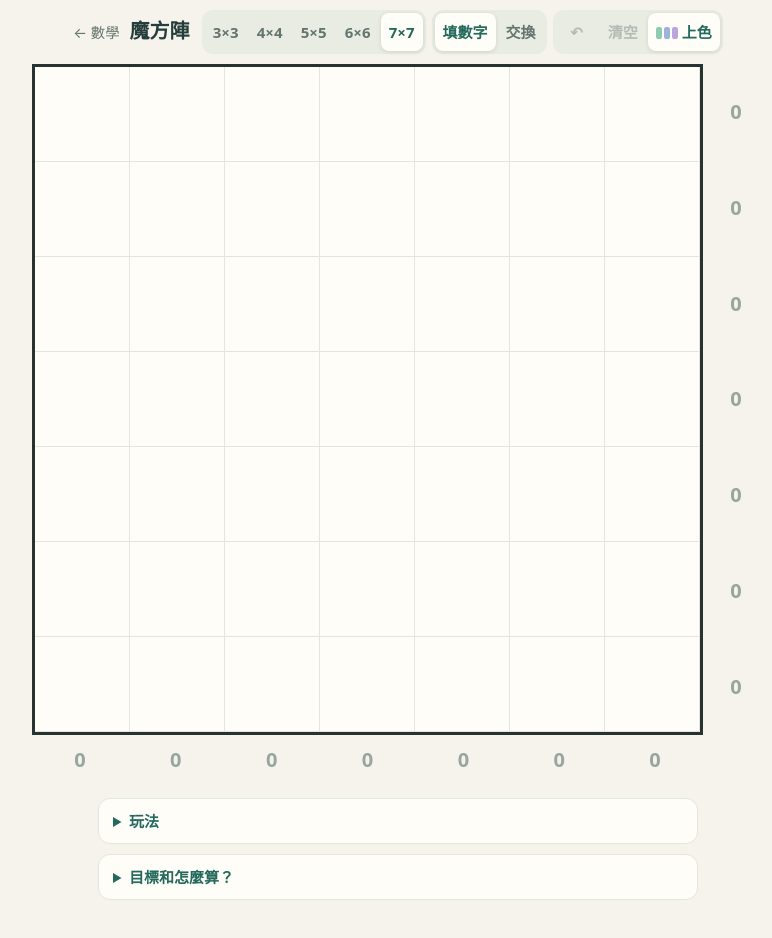
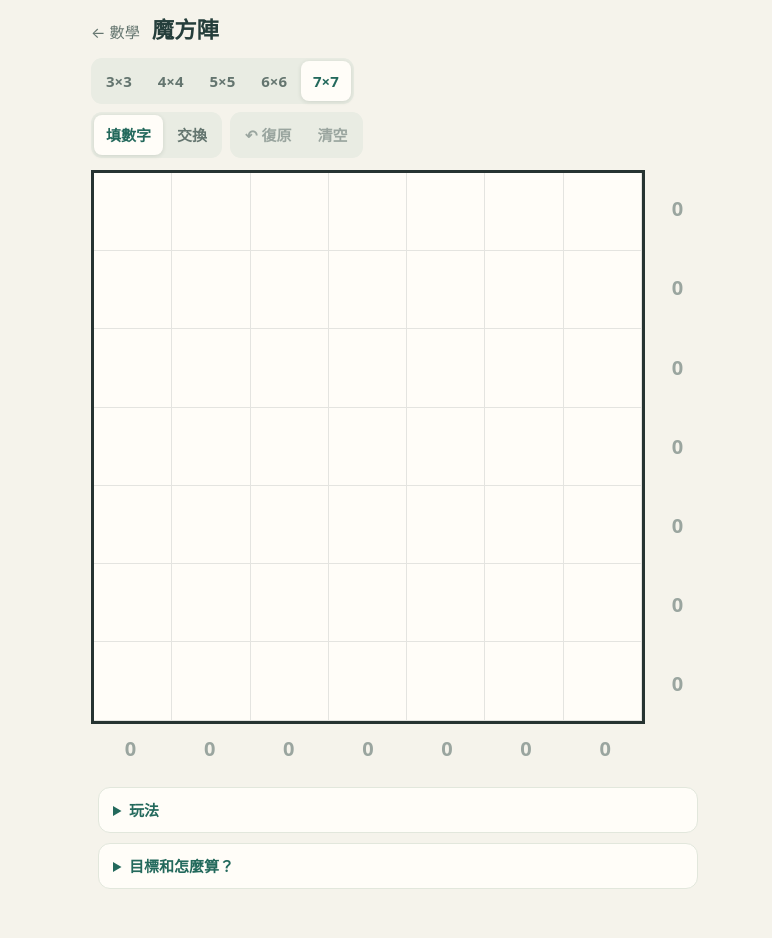
Before and after one commit to glennfriend/online-study-public, a plain HTML site: page math/2026-11-28-magic-square.html in a window 1280 px wide. Shown: the whole page, without its empty margins (242-1014 px from the left). Drawn offline with Linux system fonts and the light colour scheme.

Commit message:
Rebalance magic square layout: size row, function row, colors always on
Co-Authored-By: Claude Opus 5.5 <noreply@anthropic.com>

```diff
--- a/math/2026-11-28-magic-square.html
+++ b/math/2026-11-28-magic-square.html
@@ -20,27 +20,25 @@
     body { margin: 0; background: #f5f3eb; color: var(--ink); font-family: system-ui, -apple-system, "Noto Sans TC", sans-serif; line-height: 1.6; }
     button { font: inherit; color: inherit; cursor: pointer; -webkit-tap-highlight-color: transparent; }
     button:focus-visible { outline: 3px solid var(--hi); outline-offset: 2px; }
-    main { max-width: 760px; margin: 0 auto; padding: 8px 12px 40px; }
+    main { max-width: 760px; margin: 0 auto; padding: 12px 16px 40px; }
+    /* 上方標題、兩排按鈕和方陣同寬、左邊對齊。 */
+    .col { width: min(100%, max(320px, calc(100dvh - var(--top, 170px)))); margin: 0 auto; }
 
-    /* ── 上方：標題列＋一排工具，盡量少佔高度 ── */
-    header { display: flex; align-items: baseline; gap: 10px; margin-right: 6px; }
-    .back { padding: 4px 0; color: var(--muted); text-decoration: none; font-size: .9rem; white-space: nowrap; }
+    header { display: flex; align-items: baseline; gap: 12px; margin-bottom: 10px; }
+    .back { color: var(--muted); text-decoration: none; font-size: .95rem; white-space: nowrap; }
     .back:hover { color: var(--green); }
-    h1 { margin: 0; font-size: 1.25rem; }
-    .bar { display: flex; flex-wrap: wrap; align-items: center; justify-content: center; gap: 6px; margin: 2px 0 10px; }
+    h1 { margin: 0; font-size: 1.4rem; }
+    .bar { display: flex; flex-wrap: wrap; align-items: center; gap: 8px; margin-bottom: 8px; }
+    .bar:last-child { margin-bottom: 12px; }
     .seg { display: inline-flex; gap: 2px; padding: 3px; background: #e9ece3; border-radius: 11px; }
-    .seg button { min-width: 42px; min-height: 38px; padding: 2px 8px; border: 0; border-radius: 8px; background: transparent; font-weight: 600; font-size: 15px; color: var(--muted); }
+    .seg button { min-width: 48px; min-height: 40px; padding: 4px 12px; border: 0; border-radius: 8px; background: transparent; font-weight: 600; font-size: 15px; color: var(--muted); }
     .seg button[aria-pressed="true"] { background: var(--paper); color: var(--green); box-shadow: 0 1px 4px #2a3d3524; }
     .seg.modes button[data-mode="swap"][aria-pressed="true"] { color: var(--main); }
+    .seg.tools button { color: var(--ink); }
     .seg button:disabled { opacity: .4; cursor: default; }
-    .seg .swatch { display: inline-grid; grid-template-columns: repeat(3, 6px); gap: 2px; vertical-align: -1px; margin-right: 4px; }
-    .seg .swatch i { width: 6px; height: 12px; border-radius: 2px; background: #c9d0c8; }
-    .seg [aria-pressed="true"] .swatch i:nth-child(1) { background: #8fcbb3; }
-    .seg [aria-pressed="true"] .swatch i:nth-child(2) { background: #9ab4dc; }
-    .seg [aria-pressed="true"] .swatch i:nth-child(3) { background: #bba6db; }
 
     /* ── 方陣：寬度取「畫面寬」和「畫面高扣掉上方工具列」兩者較小的，不用捲動就看得到整個方陣 ── */
-    .wrap { container-type: inline-size; width: min(100%, calc(100dvh - var(--top, 112px))); min-width: 260px; margin: 0 auto; }
+    .wrap { container-type: inline-size; }
     .square {
       --sum: clamp(36px, 9cqi, 56px);
       display: grid; grid-template-columns: minmax(0, 1fr) var(--sum); gap: 5px;
@@ -67,7 +65,6 @@
     .cell.filled.g0 { background: #d9efe6; } .cell.filled.g1 { background: #dde6f3; } .cell.filled.g2 { background: #e8e0f1; }
     .cell.filled.g3 { background: #fbe3dc; } .cell.filled.g4 { background: #fdf1cc; } .cell.filled.g5 { background: #f9e0e6; }
     .cell.filled.g6 { background: #e3eed8; }
-    .plain .cell.filled { background: var(--paper); }
     .cell.picked { outline: 3px solid var(--main); outline-offset: -3px; z-index: 1; transform: scale(.94); }
     .cell.pop { animation: pop .25s ease-out; }
     @keyframes pop { from { transform: scale(.7); } to { transform: scale(1); } }
@@ -86,8 +83,8 @@
     table.targets { border-collapse: collapse; margin: 6px 0; font-variant-numeric: tabular-nums; }
     table.targets td, table.targets th { padding: 2px 12px; border-bottom: 1px solid var(--line); text-align: center; }
     @media (max-width: 420px) {
-      main { padding: 6px 10px 32px; }
-      .seg button { min-width: 38px; padding: 2px 6px; }
+      main { padding: 10px 12px 32px; }
+      .seg button { min-width: 44px; padding: 4px 9px; }
     }
     @media (prefers-reduced-motion: reduce) {
       *, *::before, *::after { animation: none !important; transition: none !important; }
@@ -96,22 +93,24 @@
 </head>
 <body>
   <main>
+    <div class="col">
     <div id="top">
+      <header>
+        <a class="back" href="index.html">← 數學</a>
+        <h1>魔方陣</h1>
+      </header>
       <noscript><p>請啟用 JavaScript 才能玩。</p></noscript>
       <div class="bar">
-        <header>
-          <a class="back" href="index.html">← 數學</a>
-          <h1>魔方陣</h1>
-        </header>
         <div class="seg" id="sizes" role="group" aria-label="方陣大小"></div>
+      </div>
+      <div class="bar">
         <div class="seg modes" id="modes" role="group" aria-label="功能">
           <button type="button" data-mode="fill">填數字</button>
           <button type="button" data-mode="swap">交換</button>
         </div>
-        <div class="seg" role="group" aria-label="工具">
-          <button type="button" id="undo" title="復原" aria-label="復原">↶</button>
+        <div class="seg tools" role="group" aria-label="工具">
+          <button type="button" id="undo">↶ 復原</button>
           <button type="button" id="clear">清空</button>
-          <button type="button" id="color" title="依數字分組上色"><span class="swatch" aria-hidden="true"><i></i><i></i><i></i></span>上色</button>
         </div>
       </div>
     </div>
@@ -124,6 +123,7 @@
         <span></span>
       </div>
     </div>
+    </div>
 
     <details>
       <summary>玩法</summary>
@@ -132,7 +132,7 @@
         <li><b>交換</b>：先點一個數字，再點另一格，兩格就會對調；第二下點空格就是把數字搬過去。再點同一格可以取消。</li>
         <li><b>清除</b>：在數字上按滑鼠右鍵；手機上是長按數字。任何模式都可以用。</li>
         <li>右邊是每一橫列的總和，下面是每一直行的總和。整條填滿且剛好等於目標和會變綠色，不對或已經超過會變紅色。</li>
-        <li><b>上色</b>：數字依大小分組上色，例如 3×3 時 1～3、4～6、7～9 各一種顏色。一列如果都是同一色（都是小數字或都是大數字），總和一定不對。</li>
+        <li><b>顏色</b>：數字依大小分組上色，例如 3×3 時 1～3、4～6、7～9 各一種顏色。一列如果都是同一色（都是小數字或都是大數字），總和一定不對。</li>
         <li>全部填完、每一列每一行都對時，外框會變綠色。</li>
       </ul>
     </details>
@@ -165,7 +165,6 @@
     let n = 7;
     let mode = 'fill';
     let picked = -1;            // 交換模式第一下選到的格子
-    let opts = { color: true };
 
     const blank = size => ({ cells: Array(size * size).fill(null), history: [] });
     const cur = () => boards[n];
@@ -177,7 +176,6 @@
         if (!data) return;
         if (data.n >= MIN && data.n <= MAX) n = data.n;
         if (['fill', 'swap'].includes(data.mode)) mode = data.mode;
-        if (data.opts) opts = { ...opts, ...data.opts };
         for (const [k, b] of Object.entries(data.boards || {})) {
           const size = Number(k);
           if (size >= MIN && size <= MAX && Array.isArray(b.cells) && b.cells.length === size * size) {
@@ -190,7 +188,7 @@
       try {
         const out = {};
         for (const [k, b] of Object.entries(boards)) out[k] = { cells: b.cells };
-        localStorage.setItem(STORE, JSON.stringify({ n, mode, opts, boards: out }));
+        localStorage.setItem(STORE, JSON.stringify({ n, mode, boards: out }));
       } catch (e) { /* 存不了也沒關係 */ }
     }
 
@@ -273,8 +271,6 @@
       $('undo').disabled = b.history.length === 0;
       $('clear').disabled = filled === 0;
       board.className = `board mode-${mode}`;
-      $('square').classList.toggle('plain', !opts.color);
-      $('color').setAttribute('aria-pressed', String(opts.color));
       [...$('modes').children].forEach(btn => btn.setAttribute('aria-pressed', String(btn.dataset.mode === mode)));
 
       // 全部填完而且每一列、每一行都對，外框變綠。
@@ -384,10 +380,8 @@
       picked = -1;
       update();
     });
-    $('color').addEventListener('click', () => { opts.color = !opts.color; update(); });
-
     // 方陣寬度要扣掉上方工具列的高度（工具列在窄螢幕會折成兩行），整個方陣才不用捲動就看得到。
-    const fitTop = () => document.documentElement.style.setProperty('--top', ($('top').offsetHeight + 24) + 'px');
+    const fitTop = () => document.documentElement.style.setProperty('--top', Math.round($('top').getBoundingClientRect().bottom + window.scrollY + 28) + 'px');
     new ResizeObserver(fitTop).observe($('top'));
     fitTop();
 
```
